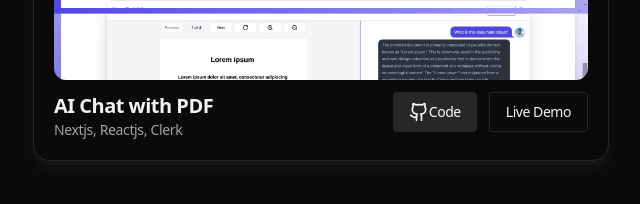
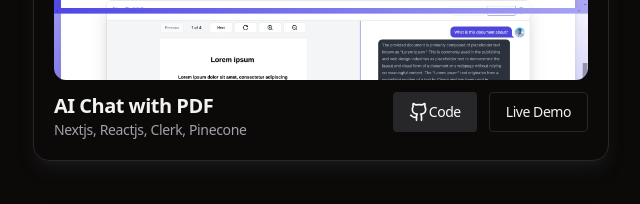
Before and after one commit to AyshaHamna/my-portfolio, a React (Vite) app: page / in a window 1280 px wide. Shown: the part 1300-1504 px from the top of the page, without its empty margins (319-959 px from the left). Built offline with nearby package versions, Linux system fonts and the light colour scheme.

Commit message:
updated tech stack

```diff
--- a/src/components/ProjectCard.tsx
+++ b/src/components/ProjectCard.tsx
@@ -24,7 +24,7 @@
   },
   {
     name: "AI Chat with PDF",
-    techStack: "Nextjs, Reactjs, Clerk",
+    techStack: "Nextjs, Reactjs, Clerk, Pinecone",
     description:
       "An ongoing project that integrates PDF interaction capabilities within a chat interface, allowing users to seamlessly chat and manage PDFs.",
     image: "chat-wtih-pdf-ui.png",
```
